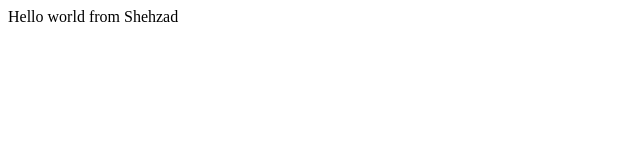
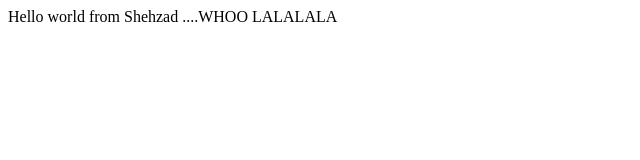
Before and after one commit to Shehzadamir11/bootcamp2020, a plain HTML site: page index.html in a window 1280 px wide. Shown: the whole page, without its empty margins (0-640 px from the left). Drawn offline with Linux system fonts and the light colour scheme.

Commit message:
Update index.html
second change

```diff
--- a/index.html
+++ b/index.html
@@ -5,7 +5,7 @@
 </head>
 <body>
 
-    <div> Hello world from Shehzad</div>
+    <div> Hello world from Shehzad ....WHOO LALALALA</div>
 
 </body>
 </html>
```
